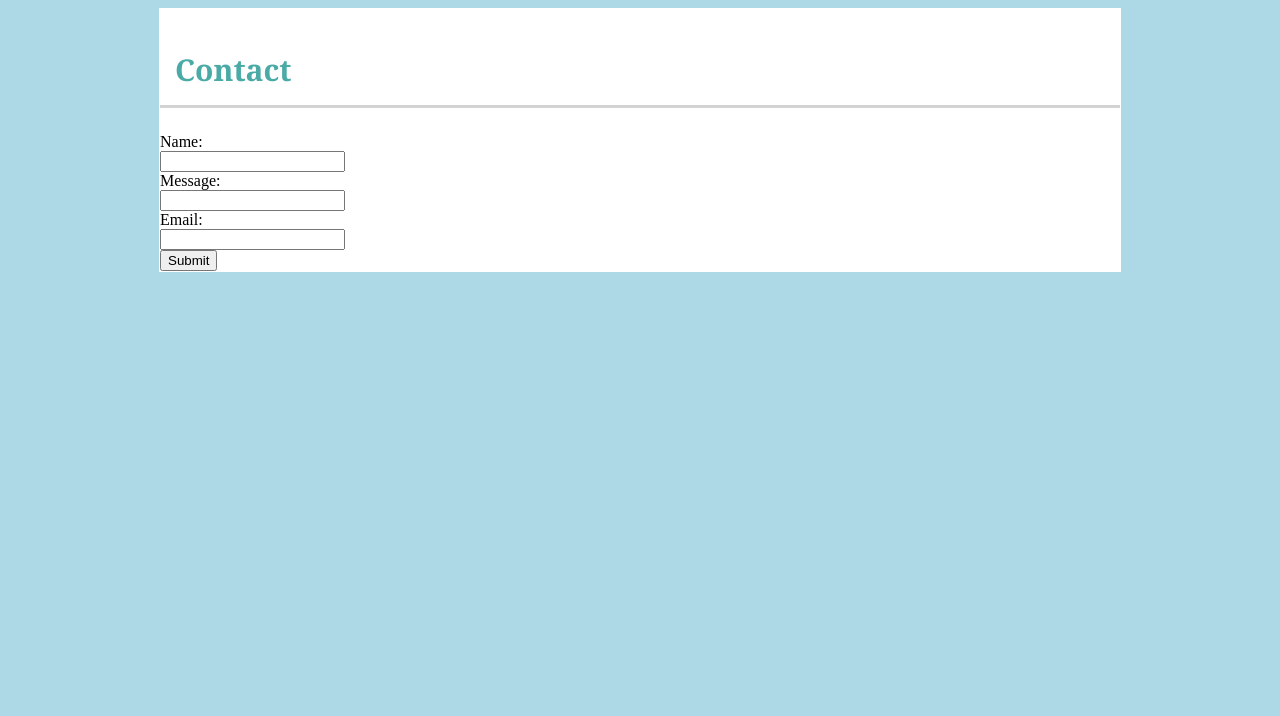
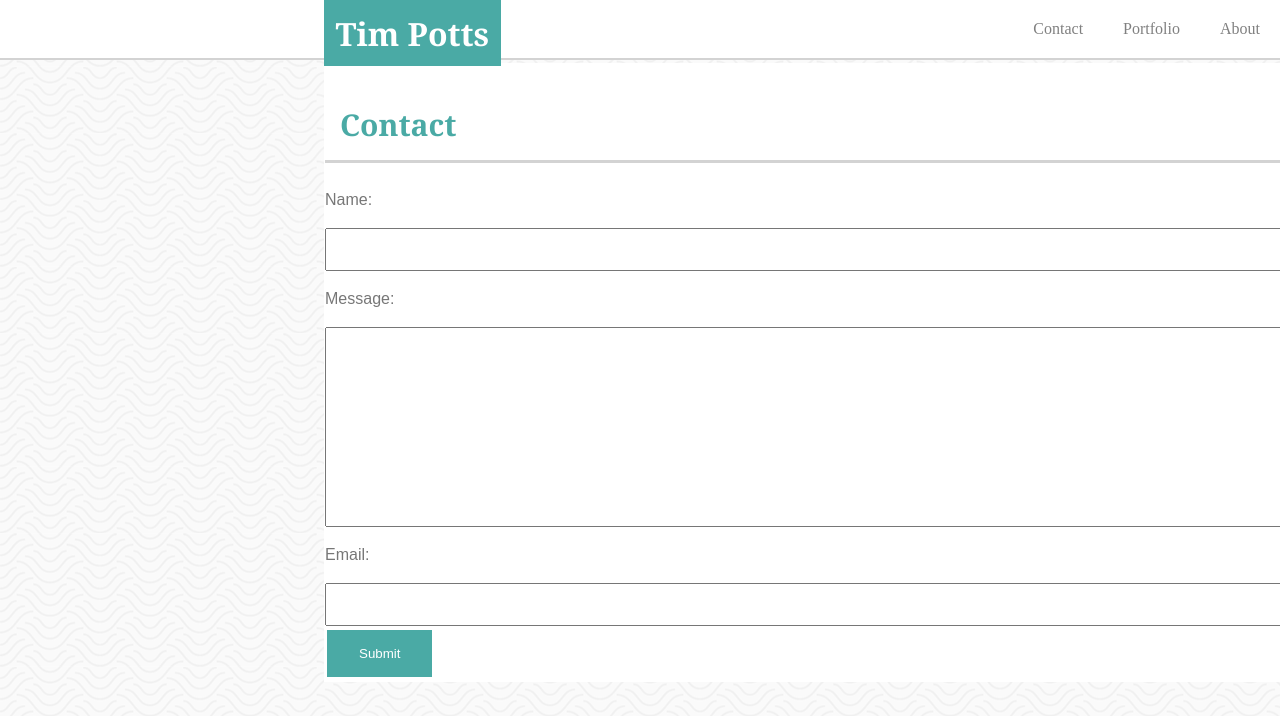
Before and after one commit to timmypotts/basic-portfolio, a plain HTML site: page contact.html in a window 1280 px wide. Drawn offline with Linux system fonts and the light colour scheme; files that its build step writes are made by us from their sources; files whose address does not match are found by name.

Commit message:
navbar is almost done. Styled the buttons and text boxes under CONTACT tab. Porfolio elements need to be organized. Lists are changed in css file so I might need to use another system for the portfolio elements.

```diff
--- a/assets/css/style.css
+++ b/assets/css/style.css
@@ -1,7 +1,7 @@
 /* stylesheet */
 
 body {
-    background-color: lightblue;
+    background-image: url("/home/tim/.git/basic-portfolio/assets/images/papyrus.png")
 }
 
 h1 {
@@ -9,7 +9,7 @@ h1 {
     background-color: #4aaaa5;
     padding: 11.5px;
     margin: 0;
-    color: white;
+    color: #ffffff;
     top: 0;
     overflow: hidden;
     position: fixed;
@@ -26,13 +26,16 @@ h2 {
 p {
     font-family: 'Arial', 'Helvetica Neue', Helvetica, sans-serif;
     line-height: 1.5;
+    color: #777777
 }
 
 div {
     width: 960px;
     border: 1px solid white;
     padding: 0px;
-    margin: auto;
+    margin-left: 25%;
+    margin-right: 25%;
+    margin-top: 5%;
     background-color: white;
 }
 
@@ -45,8 +48,8 @@ header {
     background-color: white;
     margin: 0;
     overflow: hidden;
-    padding-top: 30px;
-    padding-bottom: 30px;
+    padding-top: 0px;
+    padding-bottom: 0px;
     top: 0;
     left: 0;
     position: fixed;
@@ -57,3 +60,54 @@ header {
     border: white;
     top: 0;
 }
+
+ul {
+    list-style-type: none;
+    margin: 0;
+    padding: 0;
+    overflow: hidden;
+    background-color: white;
+  }
+
+  li {
+    float: right;
+  }
+
+  li a {
+    display: block;
+    color: grey;
+    text-align: center;
+    padding: 20px;
+    text-decoration: none;
+  }
+
+  li a:hover {
+    background-color: #4aaaa5;
+  }
+
+
+/* Text box modifications */
+
+input[type=text] {
+    width: 100%;
+    padding: 12px 20px;
+    box-sizing: border-box;
+  }
+
+  input[type=button], input[type=submit], input[type=reset] {
+    background-color: #4aaaa5;
+    border: none;
+    color: white;
+    padding: 16px 32px;
+    text-decoration: none;
+    margin: 4px 2px;
+    cursor: pointer;
+  }
+
+#message {
+    height: 200px;
+}
+
+.prompt {
+    padding-bottom: 0px;
+}
--- a/contact.html
+++ b/contact.html
@@ -11,15 +11,28 @@
 
 <body>
 
+        <header>
+                <ul>
+                        <li><a href="/home/tim/.git/basic-portfolio/index.html">About</a></li>
+                        <li><a href="/home/tim/.git/basic-portfolio/portfolio.html">Portfolio</a></li>
+                        <li><a href="/home/tim/.git/basic-portfolio/contact.html">Contact</a></li>
+                </ul>
+            </header>
+            <div class="head">
+                    <h1>Tim Potts</h1>
+            </div>
+
+
+
 
     <div>
         <h2>Contact</h2>
         <form action="/action_page.php">
-            Name:<br>
+            <p class="prompt">Name:</p>
             <input type="text" name="Name"><br>
-            Message:<br>
-            <input type="text" name="Message"><br>
-            Email:<br>
+            <p class="prompt">Message:</p>
+            <input type="text" id="message" name="Message"><br>
+            <p class="prompt">Email:</p>
             <input type="text" name="Email"><br>
             <input type="submit" value="Submit">
         </form>
```
Also changed, not shown: index.html (+8 -0 lines), portfolio.html (+13 -0 lines), assets/images/papyrus.png (added).
